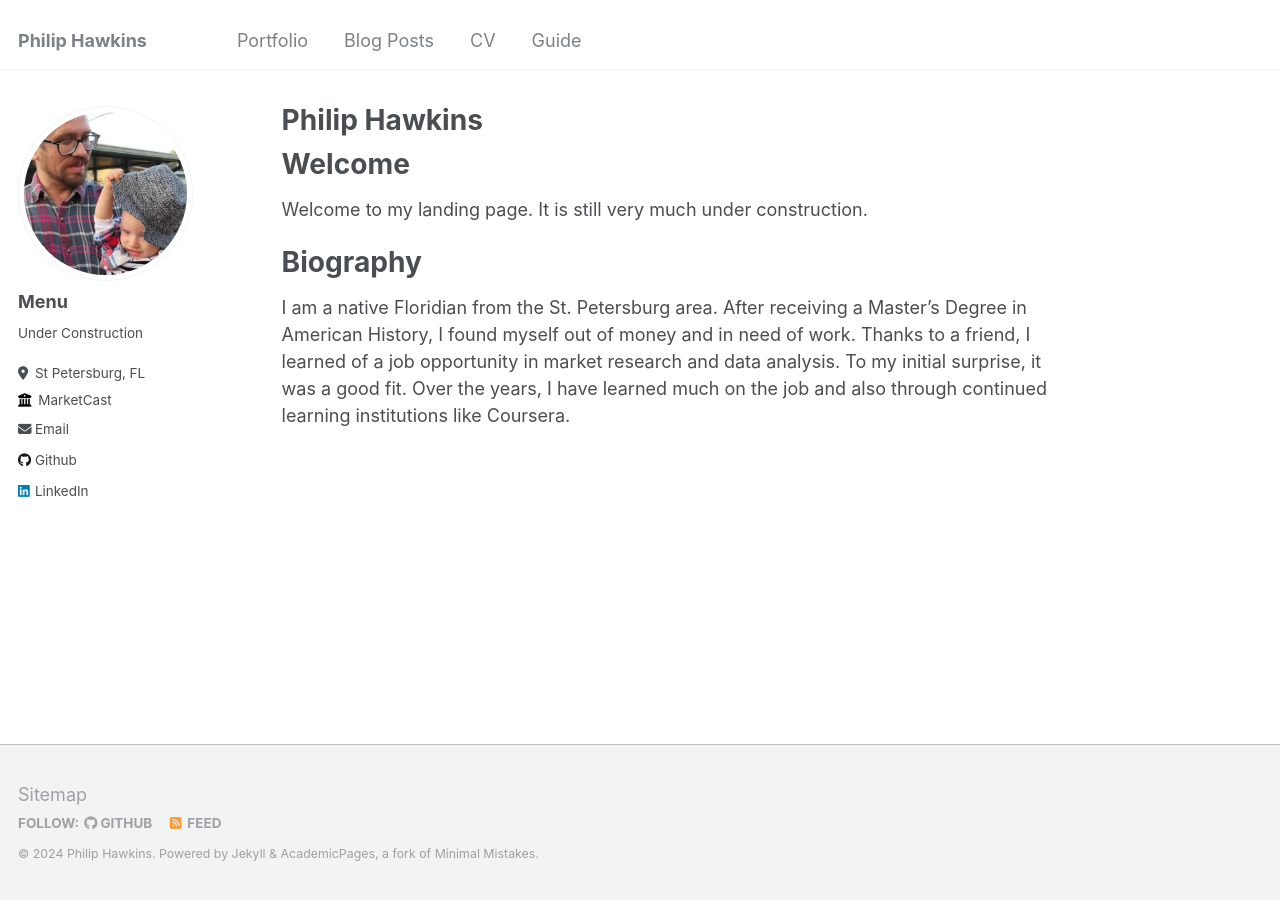
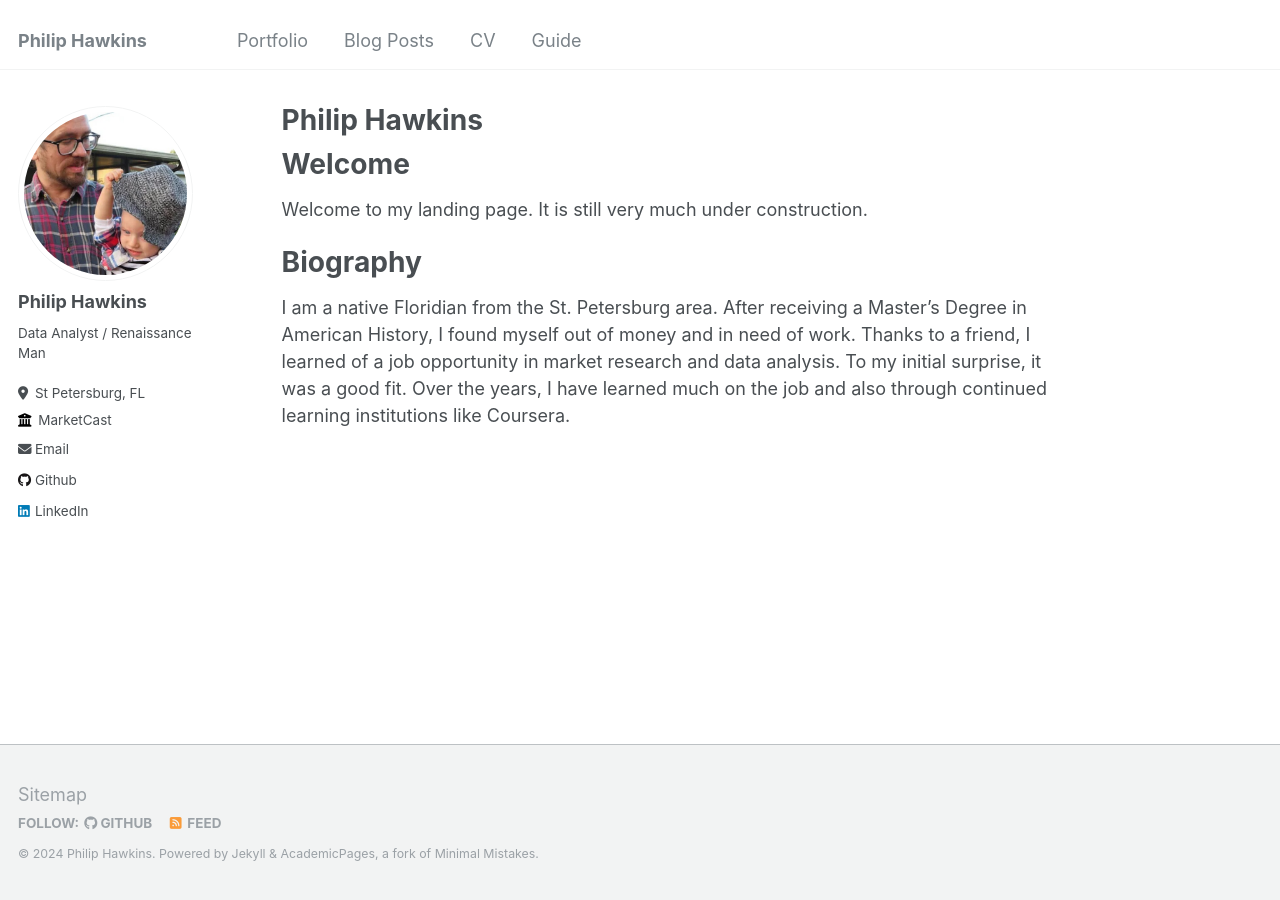
Before and after one commit to philip-hawkins-git/philip-hawkins-git.github.io, a Jekyll site: the page built from _pages/about.md, in a window 1280 px wide. Built offline with Jekyll 4.4.1, drawn with Linux system fonts in a browser that asks for light colours.

Commit message:
Update _config.yml

```diff
--- a/_config.yml
+++ b/_config.yml
@@ -22,8 +22,8 @@ repository               : "https://github.com/philip-hawkins-git"
 author:
   # Biographic information
   avatar           : "pfp.png"
-  name             : "Menu"
-  bio              : "Under Construction"
+  name             : "Philip Hawkins"
+  bio              : "Data Analyst / Renaissance Man"
   location         : "St Petersburg, FL"
   employer         : "MarketCast"
   uri              : # URL
```
